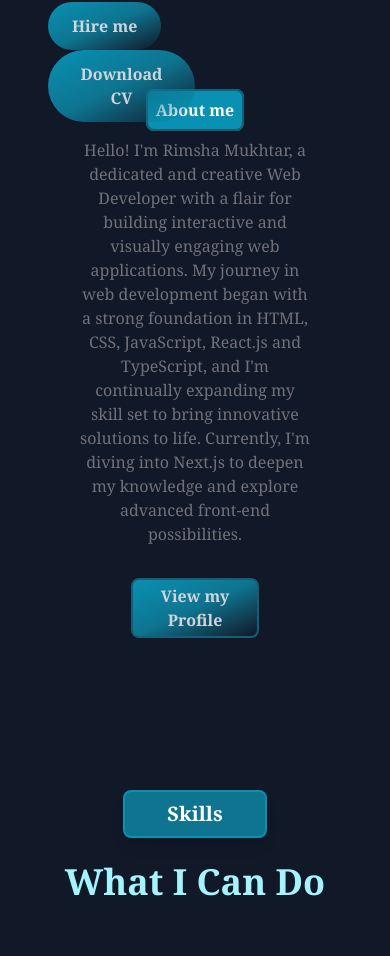
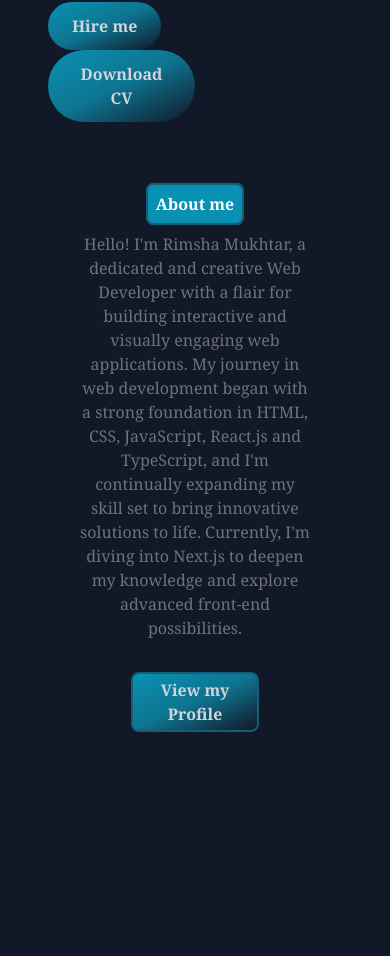
Before and after one commit to rimshamukhtar/Portfolio-using-Tailwind-Css, a Next.js app: page / in a window 390 px wide. Shown: the part 756-1712 px from the top of the page. Built offline with nearby package versions, Linux system fonts and the light colour scheme.

Commit message:
Update About.tsx

```diff
--- a/src/components/About.tsx
+++ b/src/components/About.tsx
@@ -1,12 +1,9 @@
-
-
 import React from 'react'
 import Link from 'next/link';
 
 const About = () => {
   return (
-
-   <section  className="flex justify-center items-center h-96 bg-gray-900">
+    <section className="flex justify-center items-center h-auto sm:h-96 bg-gray-900">
       <div className="w-full max-w-lg text-center text-zinc-500 font-serif p-4">
         <h2>
           <span className="font-bold border-2 border-cyan-800 bg-cyan-600 hover:bg-cyan-700 text-white p-2 rounded-lg">
@@ -14,16 +11,14 @@ const About = () => {
           </span>
         </h2>
         <p className="p-4">
-
           Hello! I'm Rimsha Mukhtar, a dedicated and creative Web Developer with a flair for building interactive and visually engaging web applications. My journey in web development began with a strong foundation in HTML, CSS, JavaScript, React.js and TypeScript, and I'm continually expanding my skill set to bring innovative solutions to life. Currently, I'm diving into Next.js to deepen my knowledge and explore advanced front-end possibilities.
         </p>
         <button className="text-gray-300 bg-gradient-to-br from-cyan-600 via-cyan-700 border-2 w-32 mt-4 rounded-lg font-bold p-1 border-cyan-800">
-       <Link href ="https://www.linkedin.com/in/rimsha-mukhtar-ahmed-6b88632b5"> View my Profile</Link>
+          <Link href="https://www.linkedin.com/in/rimsha-mukhtar-ahmed-6b88632b5"> View my Profile</Link>
         </button>
       </div>
     </section>
-
   )
 }
 
-export default About
+export default About;
```
Lines whose indentation alone changed are shown as unchanged.
